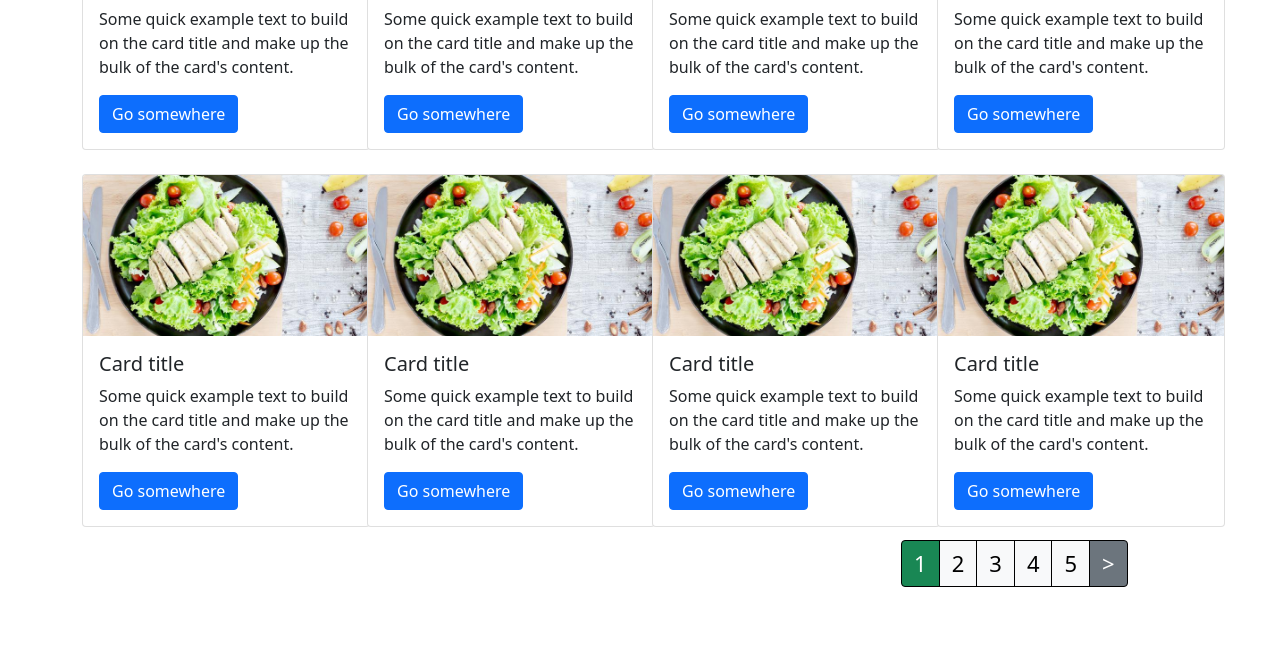
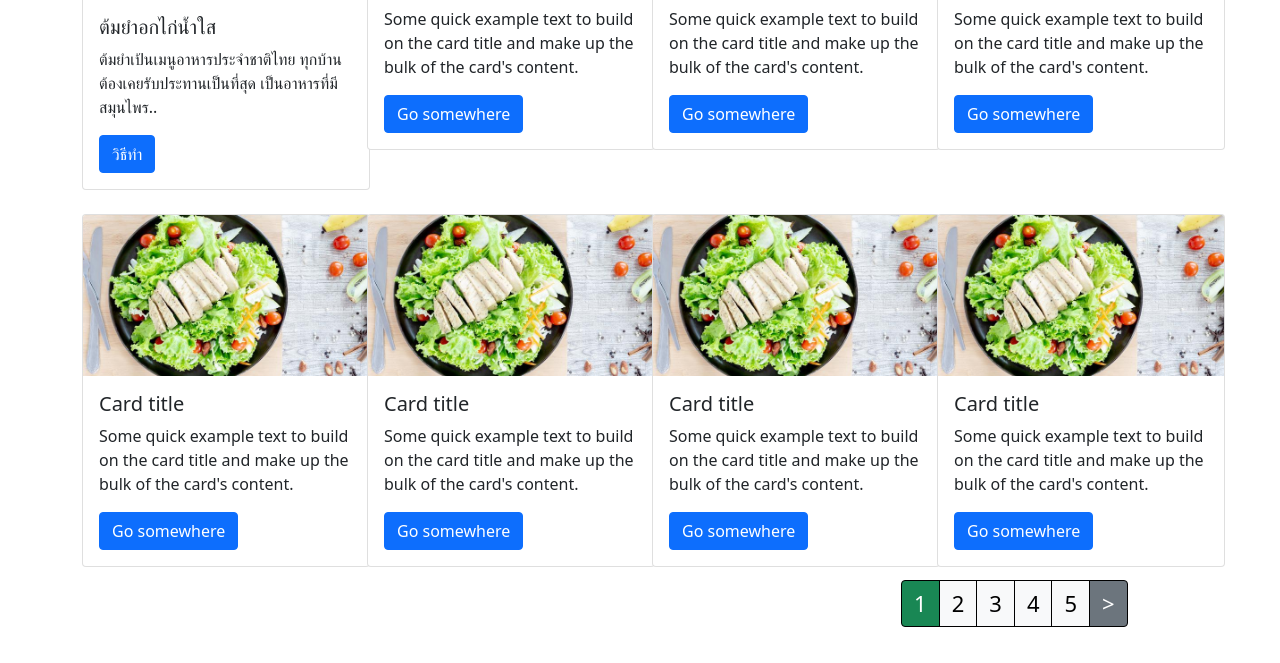
Before and after one commit to Wichai-Kommongkhun/Project, a Flask app: page /food in a window 1280 px wide. Shown: the part 763-1426 px from the top of the page. Before the commit the page ends 1350 px from the top, so only its background shows below. Run offline with Flask 2, Linux system fonts and the light colour scheme; some libraries are stand-ins or nearby versions.

Commit message:
12/8/2021

```diff
--- a/main.py
+++ b/main.py
@@ -57,7 +57,7 @@ def menu_4():
 def menu_5():
     return render_template('food_all/food_menu/menu_5.html')
 
-@app.route("/กระเพาอกไก่5")
+@app.route("/ต้มยำอกไก่น้ำใส")
 def menu_6():
     return render_template('food_all/food_menu/menu_6.html')
 
--- a/templates/food_all/food_page1.html
+++ b/templates/food_all/food_page1.html
@@ -96,11 +96,11 @@
                 <div class="col-md-3">
                     <br>
                     <div class="card" style="width: 18rem;">
-                        <img src="/static/images/food1.jpg" class="card-img-top" alt="...">
+                        <img src="/static/images/ต้มยำอกไก่น้ำใส.jpg" class="card-img-top" width="285.769px" height="200.729px alt="...">
                         <div class="card-body">
-                        <h5 class="card-title">Card title</h5>
-                        <p class="card-text">Some quick example text to build on the card title and make up the bulk of the card's content.</p>
-                        <a href="#" class="btn btn-primary">Go somewhere</a>
+                        <h5 class="card-title">ต้มยำอกไก่น้ำใส</h5>
+                        <p class="card-text">ต้มยำเป้นเมนูอาหารประจำชาติไทย ทุกบ้านต้องเคยรับประทานเป็นที่สุด เป็นอาหารที่มีสมุนไพร..</p>
+                        <a href="http://127.0.0.1:5000/ต้มยำอกไก่น้ำใส" class="btn btn-primary">วิธีทำ</a>
                         </div>
                     </div>
                 </div>
```
Also changed, not shown: templates/food_all/food_menu/menu_6.html (+51 -1 lines).
